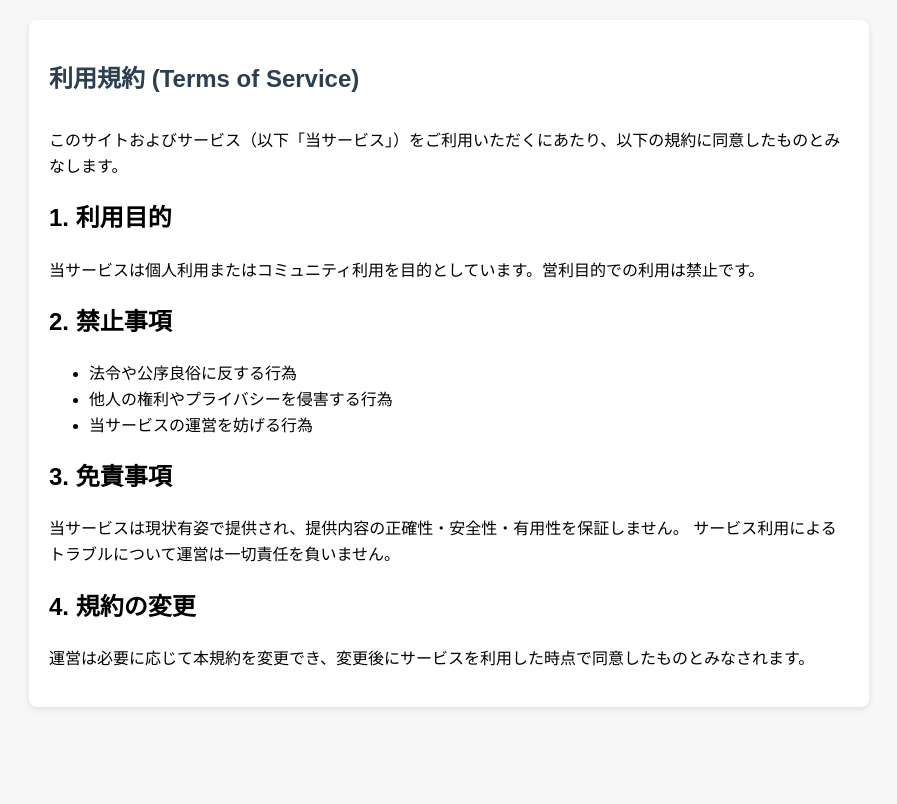
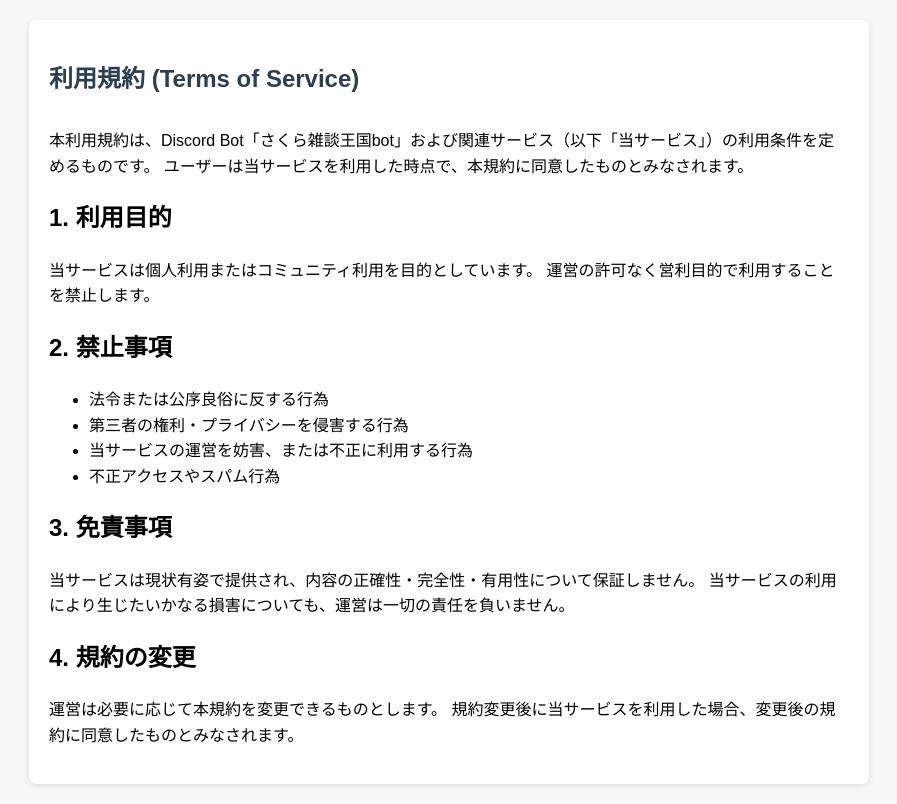
Before and after one commit to Sakurazatudan/bot-teams-of-use, a plain HTML site: page teams/index.html in a window 1280 px wide. Shown: the whole page, without its empty margins (191-1088 px from the left). Drawn offline with Linux system fonts and the light colour scheme; files that its build step writes are made by us from their sources.

Commit message:
Update index.html

```diff
--- a/teams/index.html
+++ b/teams/index.html
@@ -4,29 +4,42 @@
 <meta charset="UTF-8">
 <meta name="viewport" content="width=device-width, initial-scale=1.0">
 <title>利用規約 - さくら雑談王国bot</title>
-<link rel="stylesheet" href="style.css">
+<link rel="stylesheet" href="/style.css">
 </head>
 <body>
 <section>
   <h1>利用規約 (Terms of Service)</h1>
-  <p>このサイトおよびサービス（以下「当サービス」）をご利用いただくにあたり、以下の規約に同意したものとみなします。</p>
+
+  <p>
+    本利用規約は、Discord Bot「さくら雑談王国bot」および関連サービス（以下「当サービス」）の利用条件を定めるものです。
+    ユーザーは当サービスを利用した時点で、本規約に同意したものとみなされます。
+  </p>
 
   <h2>1. 利用目的</h2>
-  <p>当サービスは個人利用またはコミュニティ利用を目的としています。営利目的での利用は禁止です。</p>
+  <p>
+    当サービスは個人利用またはコミュニティ利用を目的としています。
+    運営の許可なく営利目的で利用することを禁止します。
+  </p>
 
   <h2>2. 禁止事項</h2>
   <ul>
-    <li>法令や公序良俗に反する行為</li>
-    <li>他人の権利やプライバシーを侵害する行為</li>
-    <li>当サービスの運営を妨げる行為</li>
+    <li>法令または公序良俗に反する行為</li>
+    <li>第三者の権利・プライバシーを侵害する行為</li>
+    <li>当サービスの運営を妨害、または不正に利用する行為</li>
+    <li>不正アクセスやスパム行為</li>
   </ul>
 
   <h2>3. 免責事項</h2>
-  <p>当サービスは現状有姿で提供され、提供内容の正確性・安全性・有用性を保証しません。
-  サービス利用によるトラブルについて運営は一切責任を負いません。</p>
+  <p>
+    当サービスは現状有姿で提供され、内容の正確性・完全性・有用性について保証しません。
+    当サービスの利用により生じたいかなる損害についても、運営は一切の責任を負いません。
+  </p>
 
   <h2>4. 規約の変更</h2>
-  <p>運営は必要に応じて本規約を変更でき、変更後にサービスを利用した時点で同意したものとみなされます。</p>
+  <p>
+    運営は必要に応じて本規約を変更できるものとします。
+    規約変更後に当サービスを利用した場合、変更後の規約に同意したものとみなされます。
+  </p>
 </section>
 </body>
 </html>
```
